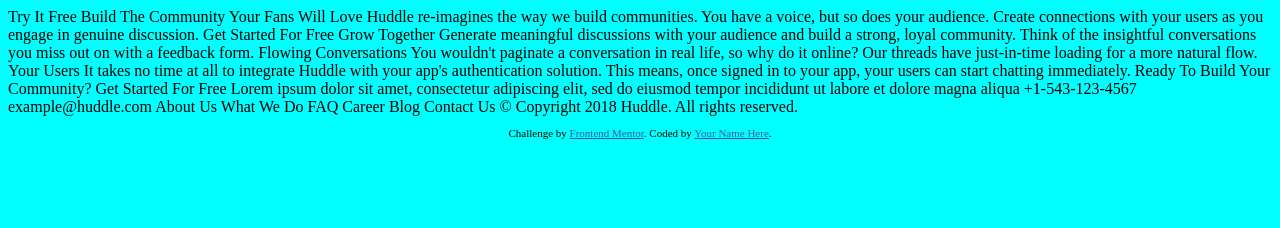
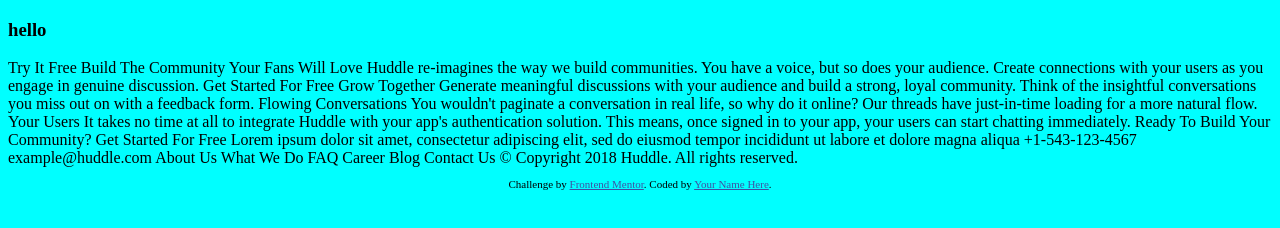
Before and after one commit to zarajin7/huddle, a plain HTML site: page index.html in a window 1280 px wide. Drawn offline with Linux system fonts and the light colour scheme.

Commit message:
added a h3

```diff
--- a/index.html
+++ b/index.html
@@ -15,6 +15,10 @@
   </style>
 </head>
 <body>
+  <div class="hero">
+    <h3>hello</h3>
+
+  </div>
 
   Try It Free
 
```
Also changed, not shown: sass/sections/_hero.css (added).
